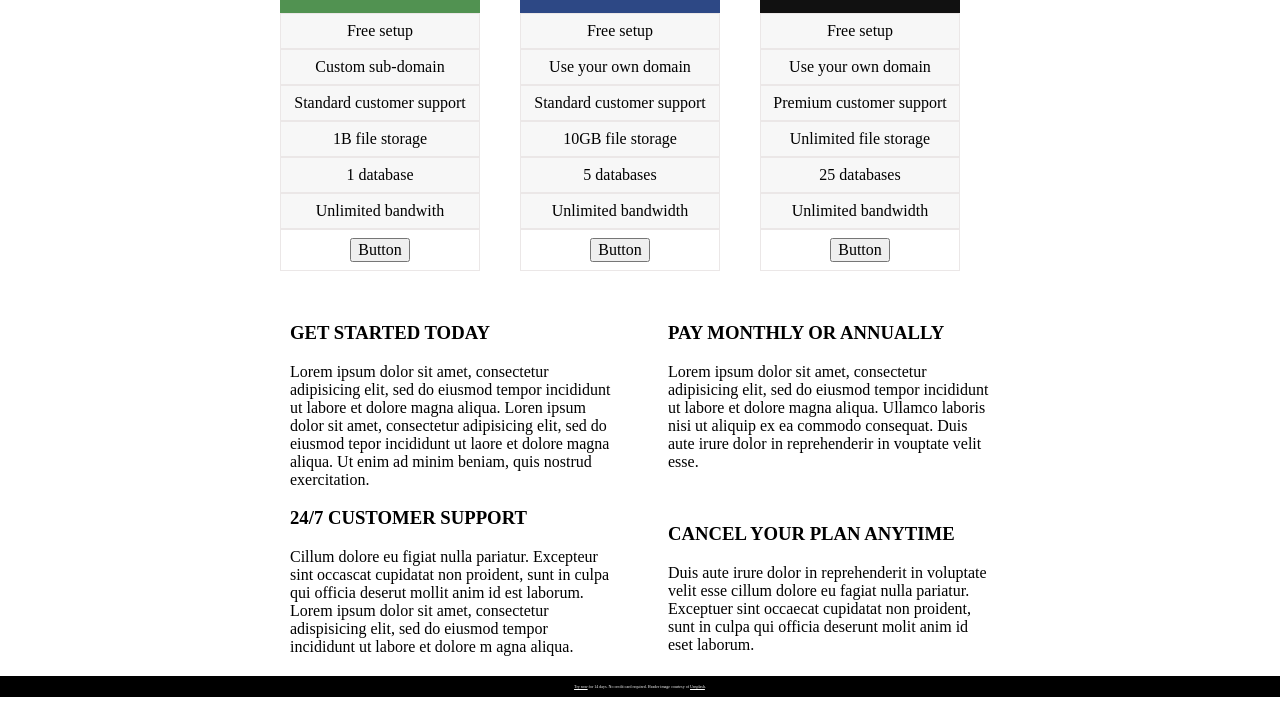
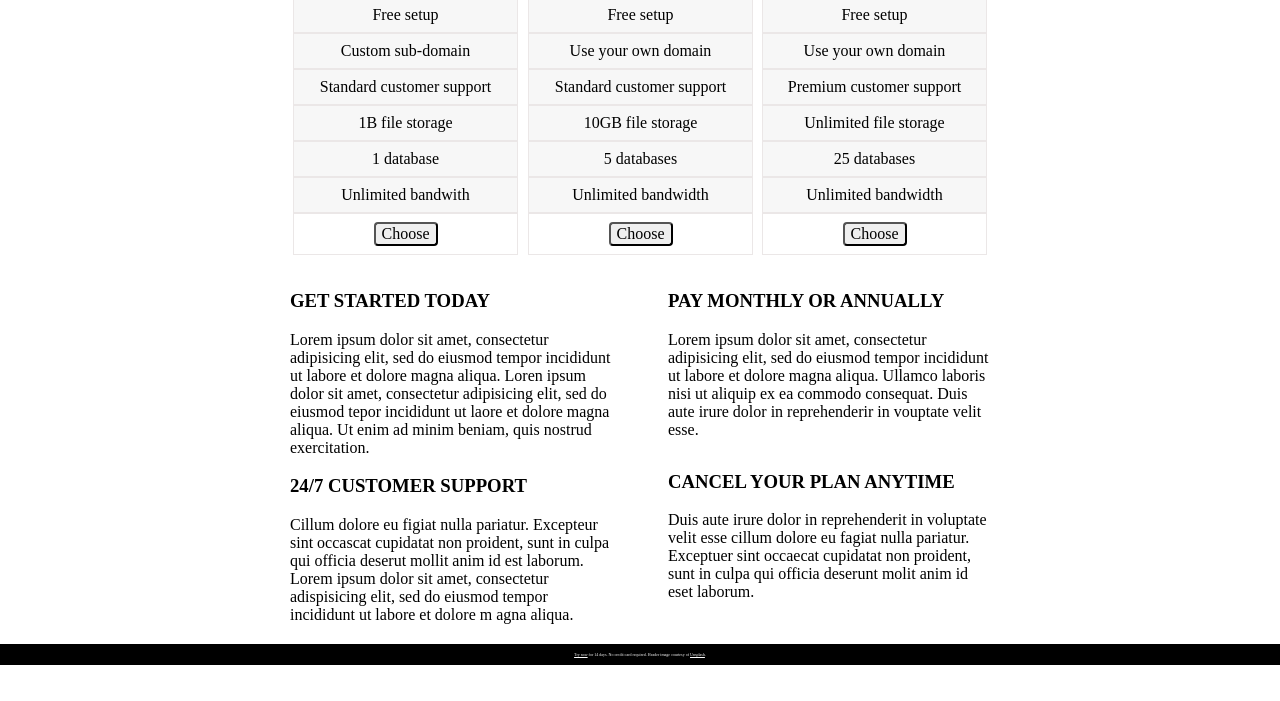
Before and after one commit to KristieWhite/Assign4Weekend, a plain HTML site: page index.html in a window 1280 px wide. Shown: the part 337-1038 px from the top of the page. After the commit the page ends 1006 px from the top, so only its background shows below. Drawn offline with Linux system fonts and the light colour scheme.

Commit message:
changed buttons and positions

```diff
--- a/index.html
+++ b/index.html
@@ -24,7 +24,7 @@
                 <li class="grayed">1B file storage</li>
                 <li class="grayed">1 database</li>
                 <li class="grayed">Unlimited bandwith</li>
-                <li class="buttonStyle"><input type="button" name="plan" value="Button"></li>
+                <li class="buttonStyle"><button class="button">Choose</button></li>
             </ul>
             <ul class="small_business">
                 <li class="plan25">SMALL BUSINESS<br><span class="lgFont">$25</span><br><span class="grayMonth">PER MONTH</span></li>
@@ -34,7 +34,7 @@
                 <li class="grayed">10GB file storage</li>
                 <li class="grayed">5 databases</li>
                 <li class="grayed">Unlimited bandwidth</li>
-                <li class="buttonStyle"><input type="button" name="plan" value="Button"></li>
+                <li class="buttonStyle"><button class="button">Choose</button></li>
             </ul>
             <ul class="enterprise">
                 <li class="plan45">ENTERPRISE<br><span class="lgFont">$45</span><br><span>PER MONTH</span></li>
@@ -44,9 +44,10 @@
                 <li class="grayed">Unlimited file storage</li>
                 <li class="grayed">25 databases</li>
                 <li class="grayed">Unlimited bandwidth</li>
-                <li class="buttonStyle myButton"><input type="button" name="plan" value="Button"></li>
+                <li class="buttonStyle myButton"><button class="button">Choose</button></li>
             </ul>
         </div><!--closes div 'plans'-->
+        <div class="clear"></div>
         <div class="clearfix"></div>
         <div id="summary">
             <div class="fl">
@@ -57,8 +58,8 @@
             </div><!--closes 'fl' div-->
             <div class="fr">
                 <h3>PAY MONTHLY OR ANNUALLY</h3>
-                <p>Lorem ipsum dolor sit amet, consectetur adipisicing elit, sed do eiusmod tempor incididunt ut labore et dolore magna aliqua. Ullamco laboris nisi ut aliquip ex ea commodo consequat. Duis aute irure dolor in reprehenderir in vouptate velit esse.</p><br>
-                <h3>CANCEL YOUR PLAN ANYTIME</h3>
+                <p>Lorem ipsum dolor sit amet, consectetur adipisicing elit, sed do eiusmod tempor incididunt ut labore et dolore magna aliqua. Ullamco laboris nisi ut aliquip ex ea commodo consequat. Duis aute irure dolor in reprehenderir in vouptate velit esse.</p>
+                <h3 class="margCan">CANCEL YOUR PLAN ANYTIME</h3>
                 <p>Duis aute irure dolor in reprehenderit in voluptate velit esse cillum dolore eu fagiat nulla pariatur. Exceptuer sint occaecat cupidatat non proident, sunt in culpa qui officia deserunt molit anim id eset laborum.</p>
             </div><!--closes 'fr' div-->
         </div><!--closes div 'summary'-->
--- a/main.css
+++ b/main.css
@@ -18,6 +18,7 @@ h1 {
     padding: 2.2rem;
 }
 div#plans {
+    position: relative;
     width:800px;
     margin:auto;
 }
@@ -70,22 +71,23 @@ div#plans ul li{
 }
 .personal{
     float: left;
-    margin: 2rem 2rem 0 0;
-    min-width: 25%;
-    margin-right: 0;
+    width: 225px;
+    margin-left: 13px;
 }
 .small_business {
+    position: absolute;
     float: left;
-    margin: 2rem;
-    min-width: 25%;
-    margin-left: 0;
-    margin-right: 0;
+    width: 225px;
+    margin-left: 248px;
 }
 .enterprise {
+    position: absolute;
     float: left;
-    margin: 2rem;
-    min-width: 25%;
-    margin-left: 0;
+    width: 225px;
+    margin-left: 482px;
+}
+.button {
+    border-radius: 4px;
 }
 .clearfix:after {
     content: "";
@@ -103,6 +105,9 @@ div.fl {
 div.fr {
     width: 46%;
     float: right;
+}
+.margCan {
+    margin-top: 2rem;
 }
 .clear {
     clear: both;
```
